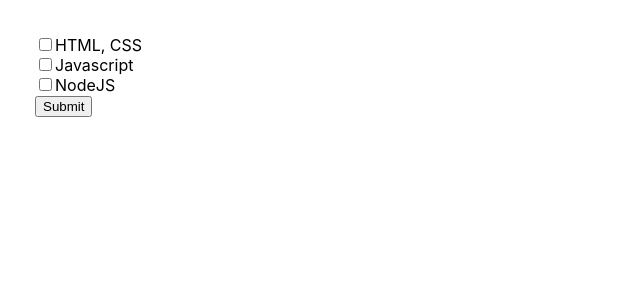
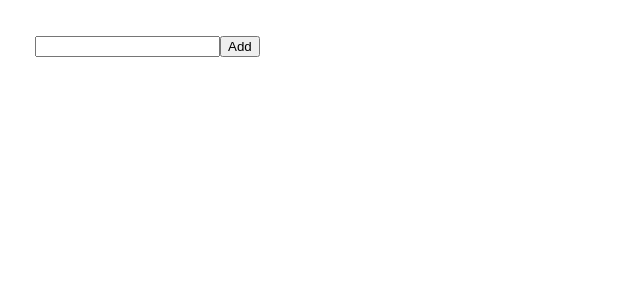
Before and after one commit to Kakakick/tiktok_F8, a React (Create React App) app: page / in a window 1280 px wide. Shown: the top 300 px of the page, without its empty margins (0-640 px from the left). Built offline with nearby package versions, Linux system fonts and the light colour scheme.

Commit message:
Done todo list

```diff
--- a/src/App.js
+++ b/src/App.js
@@ -16,44 +16,40 @@ const courses = [
   }
 ]
 
-
-let clicked = false;
 function App() {
 
-  const [checked, setChecked] = useState([]);
+  const [act, setAct] = useState('');
+  const [acts, setActs] = useState([]);
 
-  console.log(checked);
 
-  const handleCheck = (id) => {
-    setChecked(checked => {
-      if (checked.includes(id)) {
-        return checked.filter(num => num !== id);
-      }
-      else return [...checked, id];
-    })
+  const addToDo = () => {
+    setActs(prev => [...prev, act]);
+    setAct('');
   }
 
-  const handleSubmit = () => {
-
+  const removeAct = (index) => {
+    setActs(prev => prev.filter((a, i) => i !== index));
   }
 
   return (
     <div className="App" style={{ padding: '35px' }}>
-      {
-        courses.map((value) => {
-          return (
-            <div key={value.id}>
-              <input
-                type="checkbox"
-                checked={checked.includes(value.id)}
-                onChange={() => handleCheck(value.id)}
-              />
-              {value.name}
-            </div>
-          )
-        })
-      }
-      <button onClick={handleSubmit}>Submit</button>
+      <input
+        value={act}
+        onChange={(a) => setAct(a.target.value)}
+      />
+      <button onClick={addToDo}>Add</button>
+
+      <ul>
+        {
+          acts.map((value, index) => (
+            <li key={index}>
+              {value}
+              <button onClick={() => removeAct(index)}>Remove</button>
+            </li>
+          ))
+        }
+
+      </ul>
     </div>
   );
 }
```
